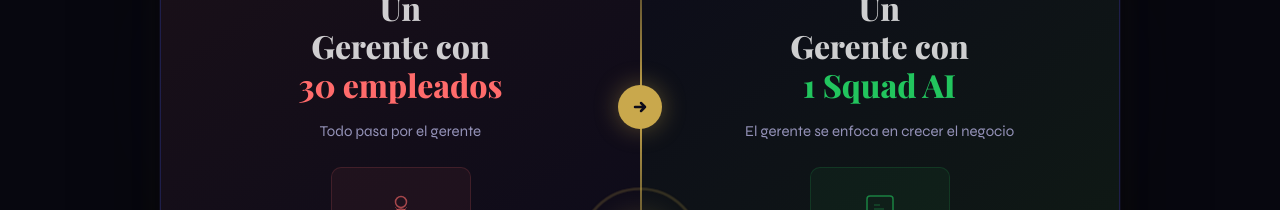
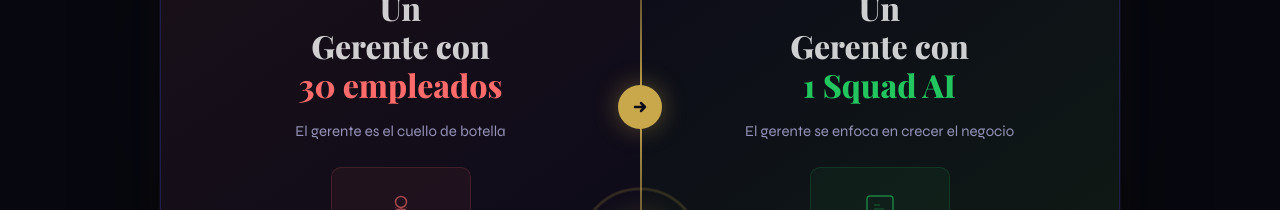
Before and after one commit to aguirrerjg/pixel-office-web, a SvelteKit app: page / in a window 1280 px wide. Shown: the part 920-1130 px from the top of the page. Built offline with nearby package versions, Linux system fonts and the light colour scheme; a web font is replaced by a local one.

Commit message:
copy: update split left subtitle

```diff
--- a/src/routes/+page.svelte
+++ b/src/routes/+page.svelte
@@ -257,7 +257,7 @@
 					<div class="split-before">
 						<span class="split-tag split-tag--red">Cuello de botella</span>
 						<p class="split-title">Un<br>Gerente con<br><span class="split-highlight--red">30 empleados</span></p>
-						<p class="split-subtitle">Todo pasa por el gerente</p>
+						<p class="split-subtitle">El gerente es el cuello de botella</p>
 						<div class="split-icon-box split-icon-box--red">
 							<svg width="36" height="36" viewBox="0 0 36 36" fill="none">
 								<circle cx="18" cy="13" r="5.5" stroke="#ff6b6b" stroke-width="1.5" opacity="0.6"/>
```
